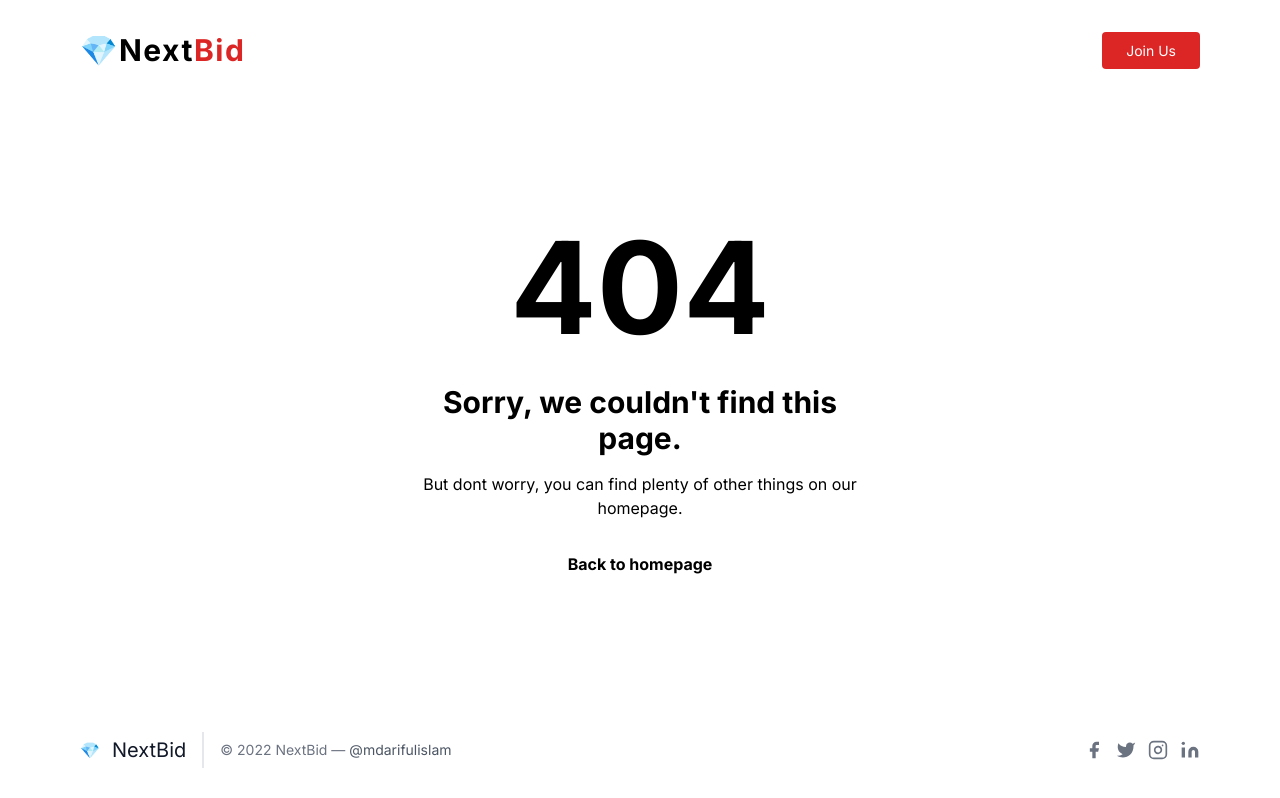
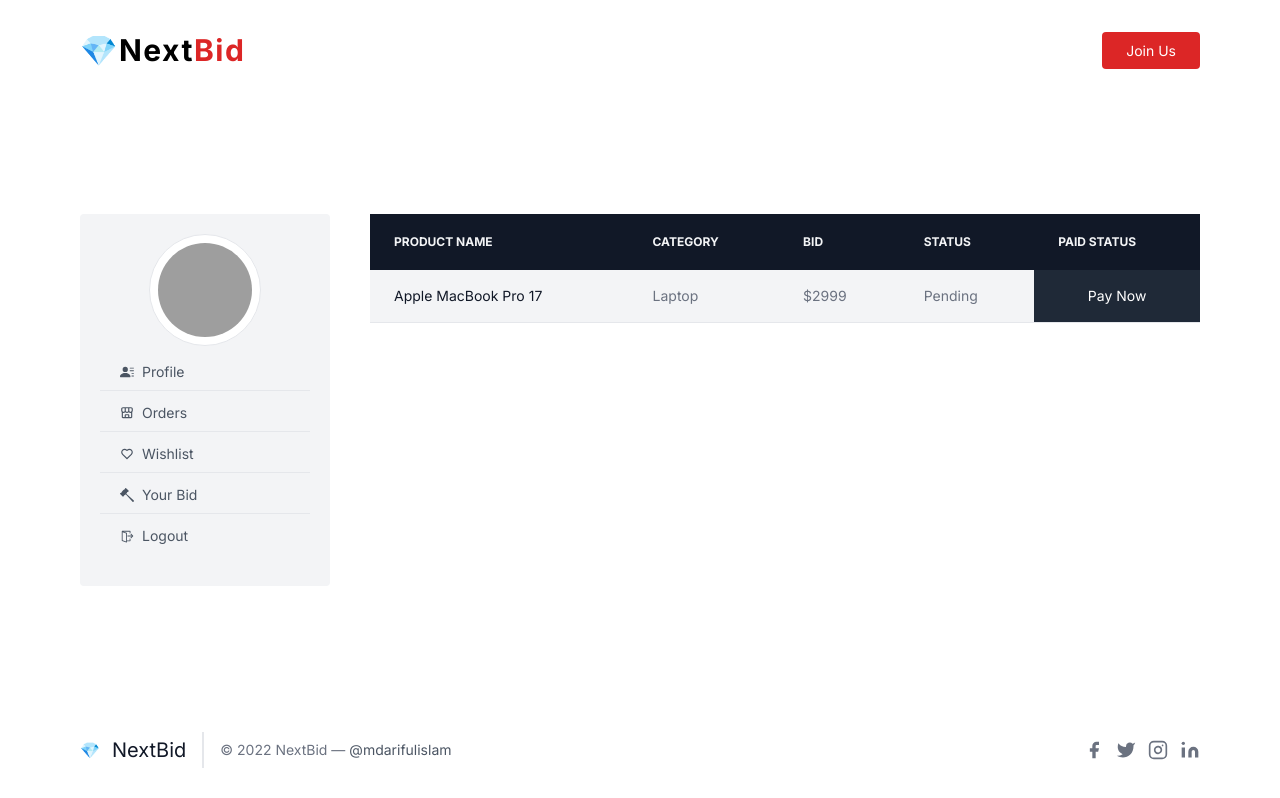
Before and after one commit to Arifulislam5577/nextbid, a React (Create React App) app in the folder client/: page /dashboard/orders in a window 1280 px wide. Before the commit this address had no page. Built offline with nearby package versions, Linux system fonts and the light colour scheme; grey boxes are pictures that could not be loaded.

Commit message:
dashboard outlet component added

```diff
--- a/client/src/Routes/Routes.js
+++ b/client/src/Routes/Routes.js
@@ -1,7 +1,11 @@
 import { createBrowserRouter } from "react-router-dom";
 import Layout from "../components/Layout";
 import AllProducts from "../pages/AllProducts/AllProducts";
+import Bids from "../pages/Dashboard/Bids";
 import Dashboard from "../pages/Dashboard/Dashboard";
+import Orders from "../pages/Dashboard/Orders";
+import Profile from "../pages/Dashboard/Profile";
+import Wishlist from "../pages/Dashboard/Wishlist";
 import Home from "../pages/Home/Home";
 import Login from "../pages/Login/Login";
 import NotFound from "../pages/NotFound/NotFound";
@@ -18,7 +22,16 @@ const RootRoutes = createBrowserRouter([
       { path: "/signin", element: <Signin /> },
       { path: "/products", element: <AllProducts /> },
       { path: "/product/:id", element: <ProductDetails /> },
-      { path: "/dashboard", element: <Dashboard /> },
+      {
+        path: "/dashboard",
+        element: <Dashboard />,
+        children: [
+          { index: true, element: <Profile /> },
+          { path: "orders", element: <Orders /> },
+          { path: "wishlist", element: <Wishlist /> },
+          { path: "mybids", element: <Bids /> },
+        ],
+      },
       { path: "*", element: <NotFound /> },
     ],
   },
--- /dev/null
+++ b/client/src/pages/Dashboard/Bids.js
@@ -0,0 +1,49 @@
+import React from "react";
+
+const Bids = () => {
+  return (
+    <section>
+      <div class="overflow-x-auto relative">
+        <table class="w-full text-sm text-left text-gray-500 dark:text-gray-400">
+          <thead class="text-xs text-gray-100 uppercase bg-gray-900">
+            <tr>
+              <th scope="col" class="py-5 px-6">
+                Product name
+              </th>
+
+              <th scope="col" class="py-5 px-6">
+                Category
+              </th>
+              <th scope="col" class="py-5 px-6">
+                Sell Price
+              </th>
+              <th scope="col" class="py-5 px-6">
+                Bid
+              </th>
+
+              <th scope="col" class="py-5 px-6">
+                Status
+              </th>
+            </tr>
+          </thead>
+          <tbody>
+            <tr class="bg-gray-100 border-b ">
+              <th
+                scope="row"
+                class="py-4 px-6 font-medium text-gray-900 whitespace-nowrap"
+              >
+                Apple MacBook Pro 17
+              </th>
+              <td class="py-4 px-6">Laptop</td>
+              <td class="py-4 px-6">$2800</td>
+              <td class="py-4 px-6">$2999</td>
+              <td class="py-4 px-6">Pending</td>
+            </tr>
+          </tbody>
+        </table>
+      </div>
+    </section>
+  );
+};
+
+export default Bids;
--- a/client/src/pages/Dashboard/Dashboard.js
+++ b/client/src/pages/Dashboard/Dashboard.js
@@ -1,8 +1,9 @@
 import React from "react";
 import { BsFillPersonLinesFill } from "react-icons/bs";
-import { ImHammer2, ImUpload } from "react-icons/im";
+import { ImHammer2 } from "react-icons/im";
 import { VscSignOut } from "react-icons/vsc";
 import { BiStoreAlt, BiHeart } from "react-icons/bi";
+import { Link, Outlet } from "react-router-dom";
 const Dashboard = () => {
   return (
     <section className="dashboard">
@@ -18,26 +19,42 @@ const Dashboard = () => {
                 />
               </div>
               <div className="my-3">
-                <h1 className="text-center text-sm text-gray-600 font-bold">
-                  Md Ariful Islam
-                </h1>
-
                 <ul className="text-sm text-gray-600 mt-4 flex flex-col gap-3">
                   <li className="flex items-center gap-2 border-b pb-2 pl-5 hover:translate-x-2 transition-all duration-200 cursor-pointer ">
+                    <Link
+                      to={`/dashboard`}
+                      className="flex items-center gap-2  w-full"
+                    >
                       <BsFillPersonLinesFill />
                       Profile
+                    </Link>
                   </li>
                   <li className="flex items-center gap-2 border-b pb-2 pl-5 hover:translate-x-2 transition-all duration-200 cursor-pointer">
+                    <Link
+                      to={`/dashboard/orders`}
+                      className="flex items-center gap-2  w-full"
+                    >
                       <BiStoreAlt />
                       Orders
+                    </Link>
                   </li>
                   <li className="flex items-center gap-2 border-b pb-2 pl-5 hover:translate-x-2 transition-all duration-200 cursor-pointer">
+                    <Link
+                      to={`/dashboard/wishlist`}
+                      className="flex items-center gap-2  w-full"
+                    >
                       <BiHeart />
                       Wishlist
+                    </Link>
                   </li>
                   <li className="flex items-center gap-2 border-b pb-2 pl-5 hover:translate-x-2 transition-all duration-200 cursor-pointer">
+                    <Link
+                      to={`/dashboard/mybids`}
+                      className="flex items-center gap-2  w-full"
+                    >
                       <ImHammer2 />
                       Your Bid
+                    </Link>
                   </li>
                   <li className="flex items-center gap-2 pb-2 pl-5 hover:translate-x-2 transition-all duration-200 cursor-pointer">
                     <VscSignOut />
@@ -48,64 +65,7 @@ const Dashboard = () => {
             </div>
           </div>
           <div className="lg:col-span-3 col-span-1 w-full">
-            <form className="grid grid-cols-1 lg:grid-cols-2 gap-5">
-              <div className="mb-2 col-span-2">
-                <label
-                  htmlFor="name"
-                  className="mb-1 text-sm text-gray-600 block"
-                >
-                  Your Name
-                </label>
-                <input
-                  type="text"
-                  id="name"
-                  className=" w-full px-3 py-4 focus:outline-none text-sm text-gray-600 bg-gray-100 placeholder:text-xs"
-                  placeholder="Enter Your Name"
-                />
-              </div>
-              <div className="mb-2 col-span-2">
-                <label
-                  htmlFor="name"
-                  className="mb-1 text-sm text-gray-600 block"
-                >
-                  Your Email
-                </label>
-                <input
-                  type="email"
-                  className=" w-full px-3 py-4 focus:outline-none text-sm text-gray-600 bg-gray-100 placeholder:text-xs"
-                  placeholder="Enter Your Email"
-                />
-              </div>
-              <div className="mb-2 col-span-2">
-                <label
-                  htmlFor="name"
-                  className="mb-1 text-sm text-gray-600 block"
-                >
-                  Upload Profile Picture
-                </label>
-
-                <div className="flex justify-center items-center w-full">
-                  <label
-                    htmlFor="dropzone-file"
-                    className="flex flex-col justify-center items-center w-full  bg-gray-100 cursor-pointer "
-                  >
-                    <div className="flex gap-3 justify-center items-center py-5">
-                      <ImUpload />
-                      <p className=" text-xs text-gray-600 ">
-                        Click to upload or drag and drop
-                      </p>
-                    </div>
-                    <input id="dropzone-file" type="file" className="hidden" />
-                  </label>
-                </div>
-
-                <div className="mt-5">
-                  <button className="py-2.5 text-sm px-3 text-center text-white capitalize bg-red-600 rounded">
-                    update now
-                  </button>
-                </div>
-              </div>
-            </form>
+            <Outlet />
           </div>
         </div>
       </div>
--- /dev/null
+++ b/client/src/pages/Dashboard/Orders.js
@@ -0,0 +1,51 @@
+import React from "react";
+
+const Orders = () => {
+  return (
+    <section>
+      <div class="overflow-x-auto relative">
+        <table class="w-full text-sm text-left text-gray-500 dark:text-gray-400">
+          <thead class="text-xs text-gray-100 uppercase bg-gray-900">
+            <tr>
+              <th scope="col" class="py-5 px-6">
+                Product name
+              </th>
+
+              <th scope="col" class="py-5 px-6">
+                Category
+              </th>
+              <th scope="col" class="py-5 px-6">
+                Bid
+              </th>
+
+              <th scope="col" class="py-5 px-6">
+                Status
+              </th>
+              <th scope="col" class="py-5 px-6">
+                Paid Status
+              </th>
+            </tr>
+          </thead>
+          <tbody>
+            <tr class="bg-gray-100 border-b ">
+              <th
+                scope="row"
+                class="py-4 px-6 font-medium text-gray-900 whitespace-nowrap"
+              >
+                Apple MacBook Pro 17
+              </th>
+              <td class="py-4 px-6">Laptop</td>
+              <td class="py-4 px-6">$2999</td>
+              <td class="py-4 px-6">Pending</td>
+              <td class="py-4 px-6 bg-gray-800 text-center text-white capitalize text-sm hover:bg-gray-900">
+                pay now
+              </td>
+            </tr>
+          </tbody>
+        </table>
+      </div>
+    </section>
+  );
+};
+
+export default Orders;
--- /dev/null
+++ b/client/src/pages/Dashboard/Profile.js
@@ -0,0 +1,58 @@
+import React from "react";
+
+import { ImUpload } from "react-icons/im";
+const Profile = () => {
+  return (
+    <form className="grid grid-cols-1 lg:grid-cols-2 gap-5">
+      <div className="mb-2 col-span-2">
+        <label htmlFor="name" className="mb-1 text-sm text-gray-600 block">
+          Your Name
+        </label>
+        <input
+          type="text"
+          id="name"
+          className=" w-full px-3 py-4 focus:outline-none text-sm text-gray-600 bg-gray-100 placeholder:text-xs"
+          placeholder="Enter Your Name"
+        />
+      </div>
+      <div className="mb-2 col-span-2">
+        <label htmlFor="name" className="mb-1 text-sm text-gray-600 block">
+          Your Email
+        </label>
+        <input
+          type="email"
+          className=" w-full px-3 py-4 focus:outline-none text-sm text-gray-600 bg-gray-100 placeholder:text-xs"
+          placeholder="Enter Your Email"
+        />
+      </div>
+      <div className="mb-2 col-span-2">
+        <label htmlFor="name" className="mb-1 text-sm text-gray-600 block">
+          Upload Profile Picture
+        </label>
+
+        <div className="flex justify-center items-center w-full">
+          <label
+            htmlFor="dropzone-file"
+            className="flex flex-col justify-center items-center w-full  bg-gray-100 cursor-pointer "
+          >
+            <div className="flex gap-3 justify-center items-center py-5">
+              <ImUpload />
+              <p className=" text-xs text-gray-600 ">
+                Click to upload or drag and drop
+              </p>
+            </div>
+            <input id="dropzone-file" type="file" className="hidden" />
+          </label>
+        </div>
+
+        <div className="mt-5">
+          <button className="py-2.5 text-sm px-3 text-center text-white capitalize bg-red-600 rounded">
+            update now
+          </button>
+        </div>
+      </div>
+    </form>
+  );
+};
+
+export default Profile;
--- /dev/null
+++ b/client/src/pages/Dashboard/Wishlist.js
@@ -0,0 +1,7 @@
+import React from "react";
+
+const Wishlist = () => {
+  return <div>Wishlist</div>;
+};
+
+export default Wishlist;
```
Lines whose indentation alone changed are shown as unchanged.
